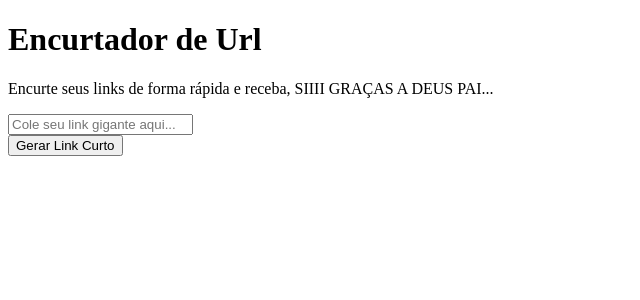
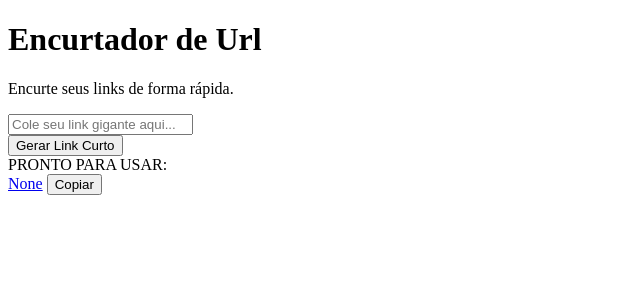
Before and after one commit to Juniordang/projeto-flask-encurtador-url, a Flask app: page / in a window 1280 px wide. Shown: the top 300 px of the page, without its empty margins (0-640 px from the left). Run offline with Flask 3, Linux system fonts and the light colour scheme.

Commit message:
feat(ui): implementar bloco de exibição do link encurtado

```diff
--- a/templates/index.html
+++ b/templates/index.html
@@ -12,9 +12,7 @@
   <body>
     <div class="container">
       <h1>Encurtador de Url</h1>
-      <p>
-        Encurte seus links de forma rápida e receba, SIIII GRAÇAS A DEUS PAI...
-      </p>
+      <p>Encurte seus links de forma rápida.</p>
 
       <form method="POST">
         <div class="input-group">
@@ -27,6 +25,16 @@
         </div>
         <button type="submit">Gerar Link Curto</button>
       </form>
+
+      <div class="result-box">
+        <span class="result-label">PRONTO PARA USAR:</span>
+        <div class="url-display">
+          <a href="{{ url_result }}" id="shortUrl" target="_blank"
+            >{{ url_result }}</a
+          >
+          <button class="copy-btn" onclick="copyToClipboard()">Copiar</button>
+        </div>
+      </div>
     </div>
   </body>
 </html>
```
